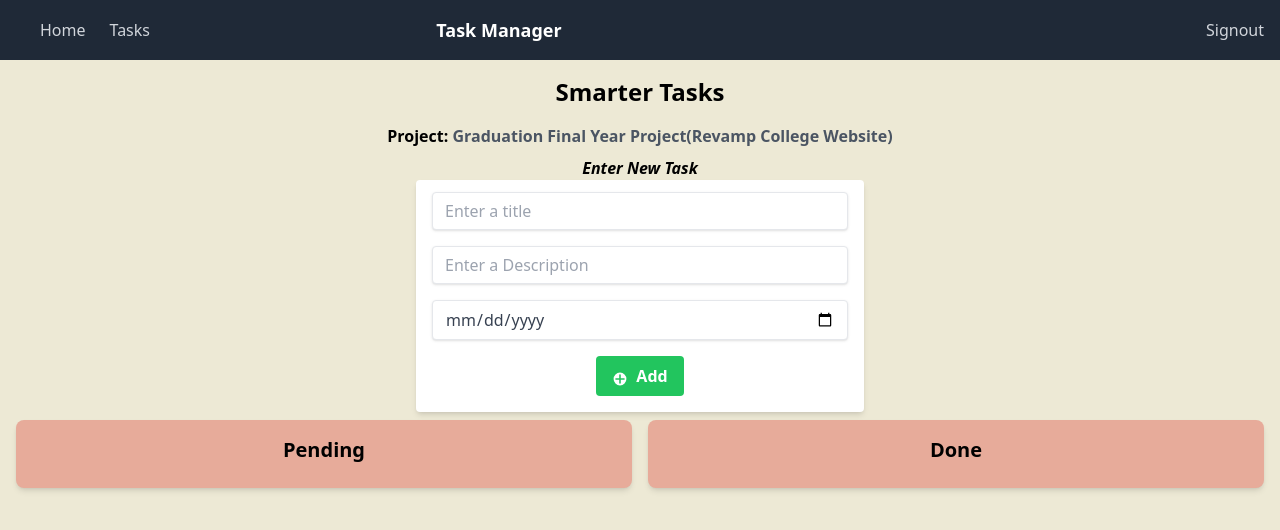
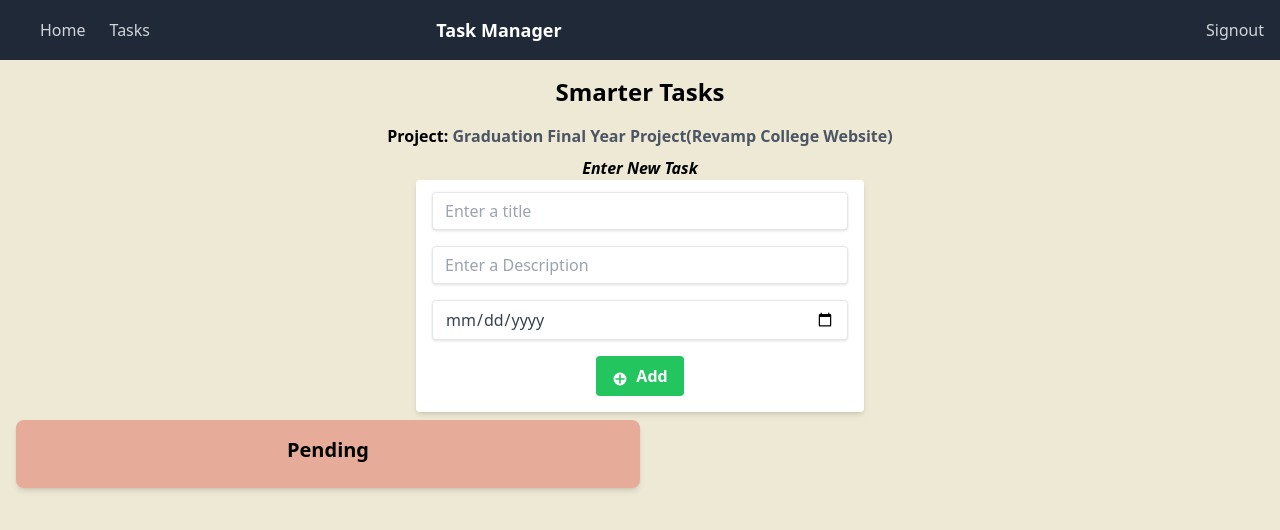
Before and after one commit to Saimall/wd301, a React (Create React App) app in the folder smarter-tasks/: page /tasks in a window 1280 px wide. Shown: the top 530 px of the page. Built offline with nearby package versions, Linux system fonts and the light colour scheme; sample sign-in values are in the browser's storage.

Commit message:
Modified by analyzing the VTA Removed Done box for todos

```diff
--- a/smarter-tasks/src/TaskApp.tsx
+++ b/smarter-tasks/src/TaskApp.tsx
@@ -118,9 +118,9 @@ const TaskApp = () => {
             <h3 className="text-xl font-bold mb-2">Pending</h3>
             <TaskList tasks={taskAppState.tasks} deleteTask={deleteTask} />
           </div>
-          <div className="w-1/2 ml-2 rounded-lg shadow-md p-4 mb-2 status">
+          {/* <div className="w-1/2 ml-2 rounded-lg shadow-md p-4 mb-2 status">
             <h1 className="text-xl font-bold mb-2">Done</h1>
-          </div>
+          </div> */}
         </div>
       </div>
     </div>
```
